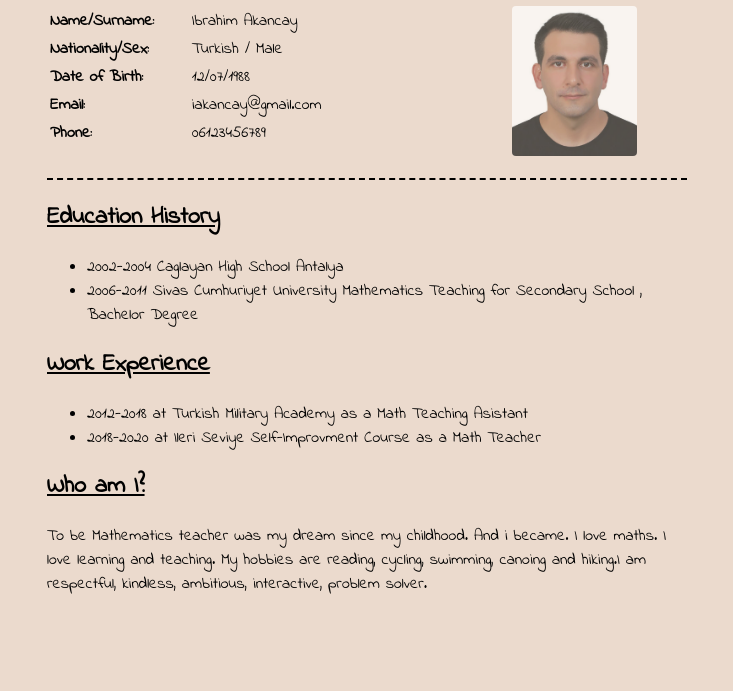
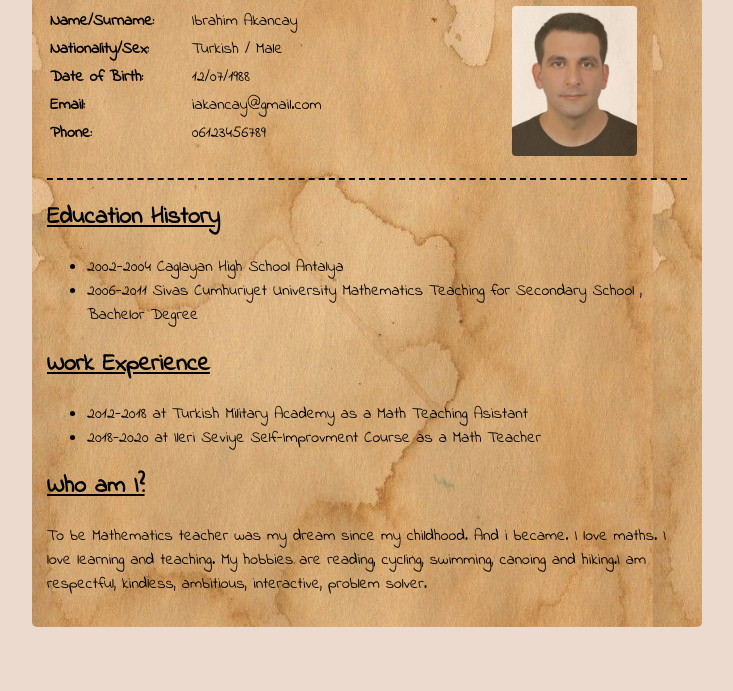
Before and after one commit to iakancay/HYF-Module-HTMLCSSGIT, a plain HTML site: page week1/index.html in a window 1280 px wide. Shown: the part 109-800 px from the top of the page, without its empty margins (273-1006 px from the left). Drawn offline with Linux system fonts and the light colour scheme; the site is published under a folder, as on GitHub Pages, so addresses that start at the root find nothing.

Commit message:
Update style.css

```diff
--- a/week1/style.css
+++ b/week1/style.css
@@ -7,7 +7,7 @@ body {
 .wrap {
   width: 50%;
   margin: 10px auto;
-  background-image: url("/paper.png");
+  background-image: url("paper.png");
   padding: 15px;
   border-radius: 5px;
 }
```
